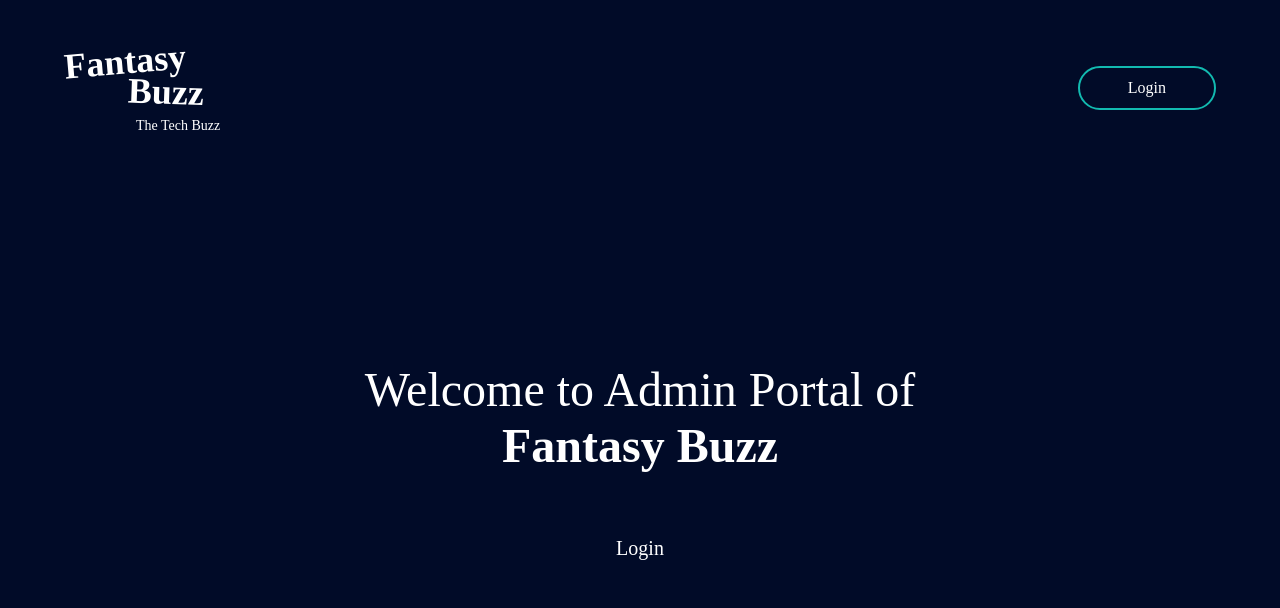
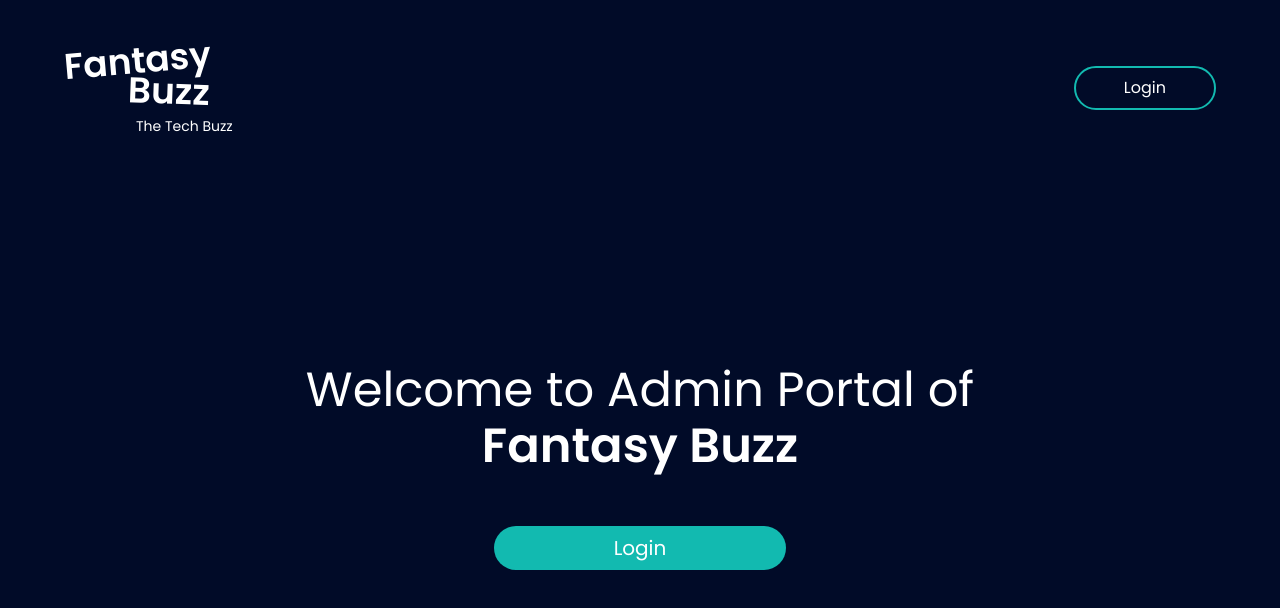
Before and after one commit to hassamsaleem55/devhouse-task, a React (Vite) app: page / in a window 1280 px wide. Shown: the top 608 px of the page. Built offline with nearby package versions, Linux system fonts and the light colour scheme.

Commit message:
the button issue fixed

```diff
--- a/src/App.css
+++ b/src/App.css
@@ -1,8 +1,10 @@
+@import url("https://fonts.googleapis.com/css2?family=Poppins:wght@400;500;600&display=swap");
+
 @import "tailwindcss";
 
 @theme {
   --color-basic: #010b28;
   --color-primary: #12bab0;
-  --font-basic: "Poppins";
+  --font-basic: "Poppins", sans-serif;
   --text-xxs: 11px;
 }
--- a/src/components/Form.tsx
+++ b/src/components/Form.tsx
@@ -1,5 +1,10 @@
 import { useState } from "react";
 import { Eye, EyeOff } from "lucide-react";
+
+const bgColorClasses: Record<string, string> = {
+  black: "bg-black",
+  primary: "bg-primary",
+};
 
 function FormInput({ item, changeEvent }: { item: any; changeEvent: any }) {
   const [showPassword, setShowPassword] = useState(false);
@@ -35,7 +40,7 @@
 
 function FormButton({
   text,
-  textSize,
+  textSize = "text-sm",
   bgColor = "primary",
   width = "w-full",
   height = "py-2",
@@ -51,7 +56,7 @@
   return (
     <button
       onClick={clickEvent}
-      className={`bg-${bgColor} ${width} ${height} ${textSize} text-white rounded-4xl cursor-pointer`}
+      className={`${bgColorClasses[bgColor]} ${width} ${height} ${textSize} text-white rounded-4xl cursor-pointer`}
     >
       {text}
     </button>
```
